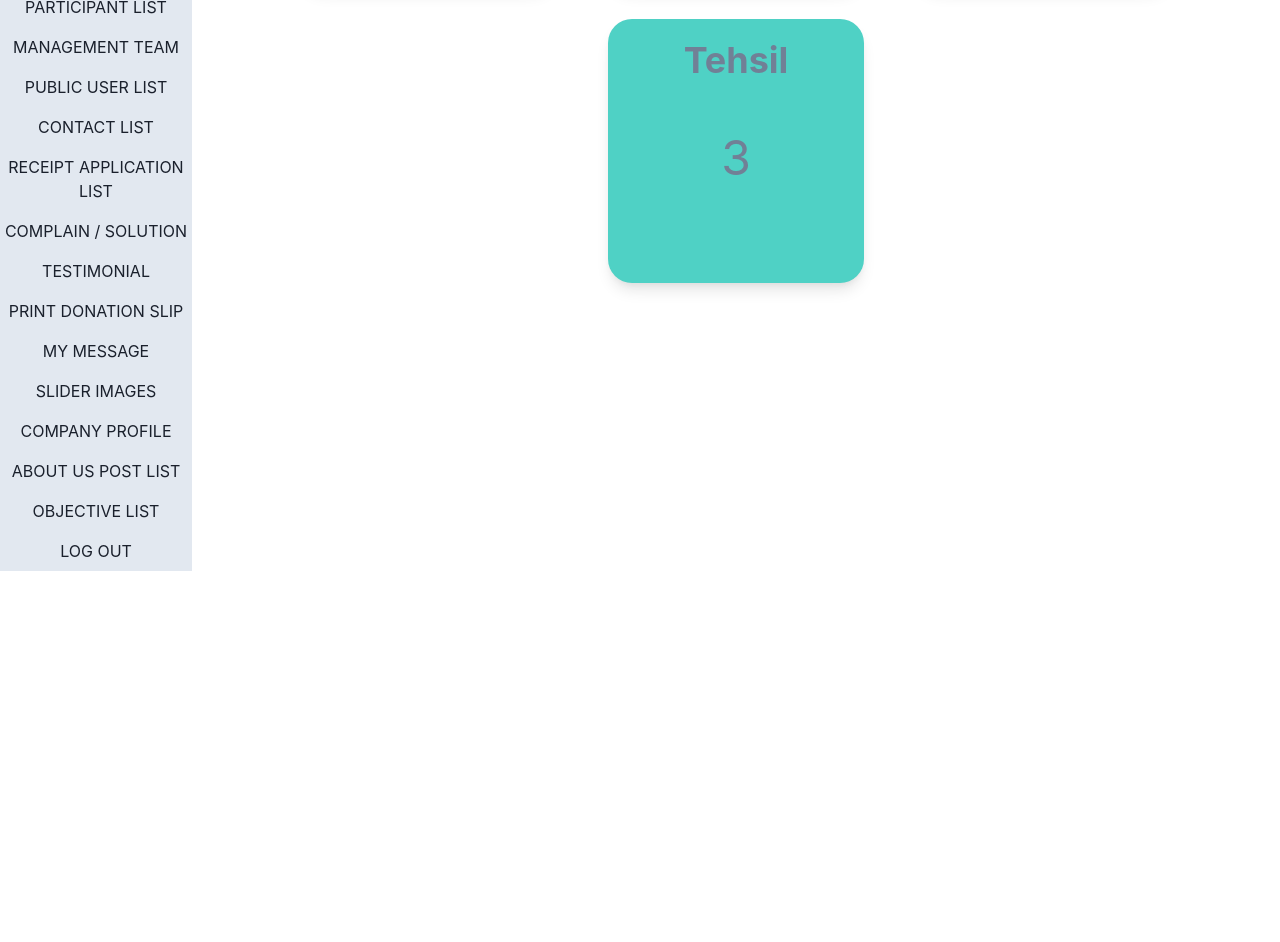
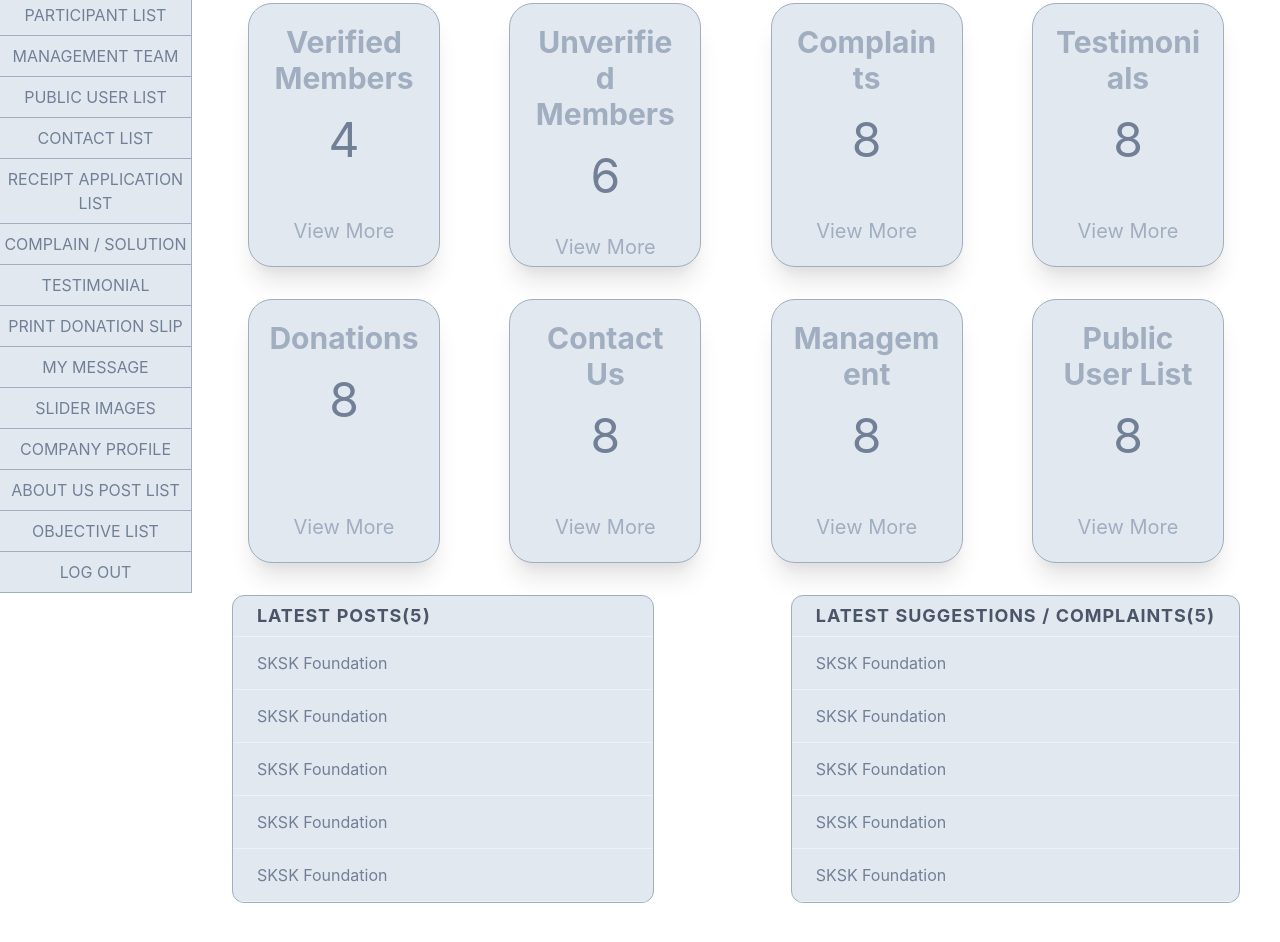
Before and after one commit to dhruvm420/reactProject, a React (Vite) app: page /dashboard in a window 1280 px wide. Shown: the part 400-1342 px from the top of the page. Before the commit the page ends 971 px from the top, so only its background shows below. Built offline with nearby package versions, Linux system fonts and the light colour scheme.

Commit message:
finished Dashboard

```diff
--- /dev/null
+++ b/src/components/listPreview.jsx
@@ -0,0 +1,44 @@
+import {
+  Table,
+  Thead,
+  Tbody,
+  Tfoot,
+  Tr,
+  Th,
+  Td,
+  TableCaption,
+  TableContainer,
+} from "@chakra-ui/react";
+export default function ListPreview(props) {
+  const data = props.data;
+  const head = props.head;
+  const title = props.title;
+  let rows = data.map((dataItem) => {
+    return (
+      <Tr>
+        <Td>{dataItem[title]}</Td>
+      </Tr>
+    );
+  });
+  return (
+    <TableContainer
+      border="1px"
+      borderColor="gray.400"
+      bg="gray.200"
+      minW="33vw"
+      borderRadius="xl"
+      color="gray.500"
+    >
+      <Table variant="simple">
+        <Thead>
+          <Tr>
+            <Th fontSize="lg">
+              {head}({data.length})
+            </Th>
+          </Tr>
+        </Thead>
+        <Tbody>{rows}</Tbody>
+      </Table>
+    </TableContainer>
+  );
+}
--- a/src/components/mycard.jsx
+++ b/src/components/mycard.jsx
@@ -14,25 +14,38 @@ export default function MyCard({ card }) {
   return (
     <Link>
       <Card
-        w="20vw"
+        w="15vw"
         h="33vh"
-        shadow="lg"
-        bg="teal.300"
-        color="gray.500"
+        shadow="xl"
+        bg="gray.200"
+        border="1px"
+        borderColor="gray.400"
+        color="gray.400"
         borderRadius="3xl"
         mb="8"
+        mx="4"
+        _hover={{
+          backgroundColor: "gray.300",
+          color: "gray.500",
+          borderColor: "gray.500",
+        }}
       >
-        <CardHeader>
-          <Heading size="xl" textAlign="center">
+        <CardHeader m="0" pb="2">
+          <Heading size="lg" textAlign="center">
             {" "}
             {card.title}{" "}
           </Heading>
         </CardHeader>
-        <CardBody>
-          <Text fontSize="5xl" textAlign="center">
+        <CardBody m="0" p="0">
+          <Text fontSize="5xl" color="gray.500" textAlign="center">
             {card.count}
           </Text>
         </CardBody>
+        <CardFooter>
+          <Text fontSize="xl" w="15vw" textAlign="center">
+            View More
+          </Text>
+        </CardFooter>
       </Card>
     </Link>
   );
--- a/src/components/sidebar.jsx
+++ b/src/components/sidebar.jsx
@@ -30,14 +30,24 @@ export default function Sidebar() {
   const list = sideBarData.map((item) => {
     if (item == "DASHBOARD")
       return (
+        <Link to={`/dashboard`}>
           <Box
             as="li"
             py="2"
             textAlign="center"
-          _hover={{ background: "gray.400", cursor: "pointer" }}
+            borderBottom="1px"
+            borderBottomColor="gray.400"
+            borderRight="1px"
+            borderRightColor="gray.400"
+            _hover={{
+              background: "gray.300",
+              color: "gray.600",
+              cursor: "pointer",
+            }}
           >
-          <Link to={`/dashboard`}>{item}</Link>
+            {item}
           </Box>
+        </Link>
       );
     else
       return (
@@ -45,7 +55,15 @@ export default function Sidebar() {
           as="li"
           py="2"
           textAlign="center"
-          _hover={{ background: "gray.400", cursor: "pointer" }}
+          borderBottom="1px"
+          borderBottomColor="gray.400"
+          borderRight="1px"
+          borderRightColor="gray.400"
+          _hover={{
+            background: "gray.300",
+            color: "gray.600",
+            cursor: "pointer",
+          }}
         >
           {item}
         </Box>
@@ -53,7 +71,7 @@ export default function Sidebar() {
   });
   return (
     <Box>
-      <Stack as="ul" bg="gray.200" w="15vw" spacing="0">
+      <Stack as="ul" bg="gray.200" w="15vw" color="gray.500" spacing="0">
         {list}
       </Stack>
     </Box>
--- a/src/routes/dashboard.jsx
+++ b/src/routes/dashboard.jsx
@@ -2,14 +2,15 @@ import { Box, Heading, Flex } from "@chakra-ui/react";
 import MyCard from "../components/mycard.jsx";
 import Header from "../components/header.jsx";
 import Sidebar from "../components/sidebar.jsx";
+import ListPreview from "../components/listPreview.jsx";
 let dashboardData = [
   {
     title: "State",
     count: "4",
   },
   {
-    title: "Tehsil",
-    count: "3",
+    title: "District",
+    count: "7",
   },
   {
     title: "Tehsil",
@@ -17,22 +18,118 @@ let dashboardData = [
   },
 
   {
-    title: "Tehsil",
-    count: "3",
+    title: "Panchayat",
+    count: "8",
+  },
+  {
+    title: "Verified Members",
+    count: "4",
+  },
+  {
+    title: "Unverified Members",
+    count: "6",
+  },
+  {
+    title: "Complaints",
+    count: "8",
+  },
+  {
+    title: "Testimonials",
+    count: "8",
+  },
+  {
+    title: "Donations",
+    count: "8",
+  },
+  {
+    title: "Contact Us",
+    count: "8",
+  },
+  {
+    title: "Management",
+    count: "8",
+  },
+  {
+    title: "Public User List",
+    count: "8",
+  },
+];
+let posts = [
+  {
+    POSTDATE: "2023-09-07 16:22:24",
+    TITLE: "SKSK Foundation",
+    DESCRIPTION: "SKSK Foundation",
+  },
+  {
+    POSTDATE: "2023-09-07 16:22:24",
+    TITLE: "SKSK Foundation",
+    DESCRIPTION: "SKSK Foundation",
+  },
+  {
+    POSTDATE: "2023-09-07 16:22:24",
+    TITLE: "SKSK Foundation",
+    DESCRIPTION: "SKSK Foundation",
+  },
+  {
+    POSTDATE: "2023-09-07 16:22:24",
+    TITLE: "SKSK Foundation",
+    DESCRIPTION: "SKSK Foundation",
+  },
+  {
+    POSTDATE: "2023-09-07 16:22:24",
+    TITLE: "SKSK Foundation",
+    DESCRIPTION: "SKSK Foundation",
+  },
+];
+let complaints = [
+  {
+    NAME: "2023-09-07 16:22:24",
+    MESSAGE: "SKSK Foundation",
+    DESCRIPTION: "SKSK Foundation",
+  },
+  {
+    NAME: "2023-09-07 16:22:24",
+    MESSAGE: "SKSK Foundation",
+    DESCRIPTION: "SKSK Foundation",
+  },
+  {
+    NAME: "2023-09-07 16:22:24",
+    MESSAGE: "SKSK Foundation",
+    DESCRIPTION: "SKSK Foundation",
+  },
+  {
+    NAME: "2023-09-07 16:22:24",
+    MESSAGE: "SKSK Foundation",
+    DESCRIPTION: "SKSK Foundation",
+  },
+  {
+    NAME: "2023-09-07 16:22:24",
+    MESSAGE: "SKSK Foundation",
+    DESCRIPTION: "SKSK Foundation",
   },
 ];
 export default function Dashboard() {
   let cards = dashboardData.map((item) => {
     return <MyCard card={item} />;
   });
+  let postPreview = (
+    <ListPreview data={posts} head="Latest Posts" title="TITLE" />
+  );
+  let complaintsPreview = (
+    <ListPreview
+      data={complaints}
+      head="Latest Suggestions / Complaints"
+      title="MESSAGE"
+    />
+  );
   return (
     <Box>
       <Header title="Admin Dashboard" />
       <Flex>
         <Sidebar />
         <Box w="85vw" p="6">
-          <Flex padding="8" justifyContent="space-evenly" wrap="wrap">
-            {cards}
+          <Flex padding="4" justifyContent="space-between" wrap="wrap">
+            {cards} {postPreview} {complaintsPreview}
           </Flex>
         </Box>
       </Flex>
```
Lines whose indentation alone changed are shown as unchanged.
